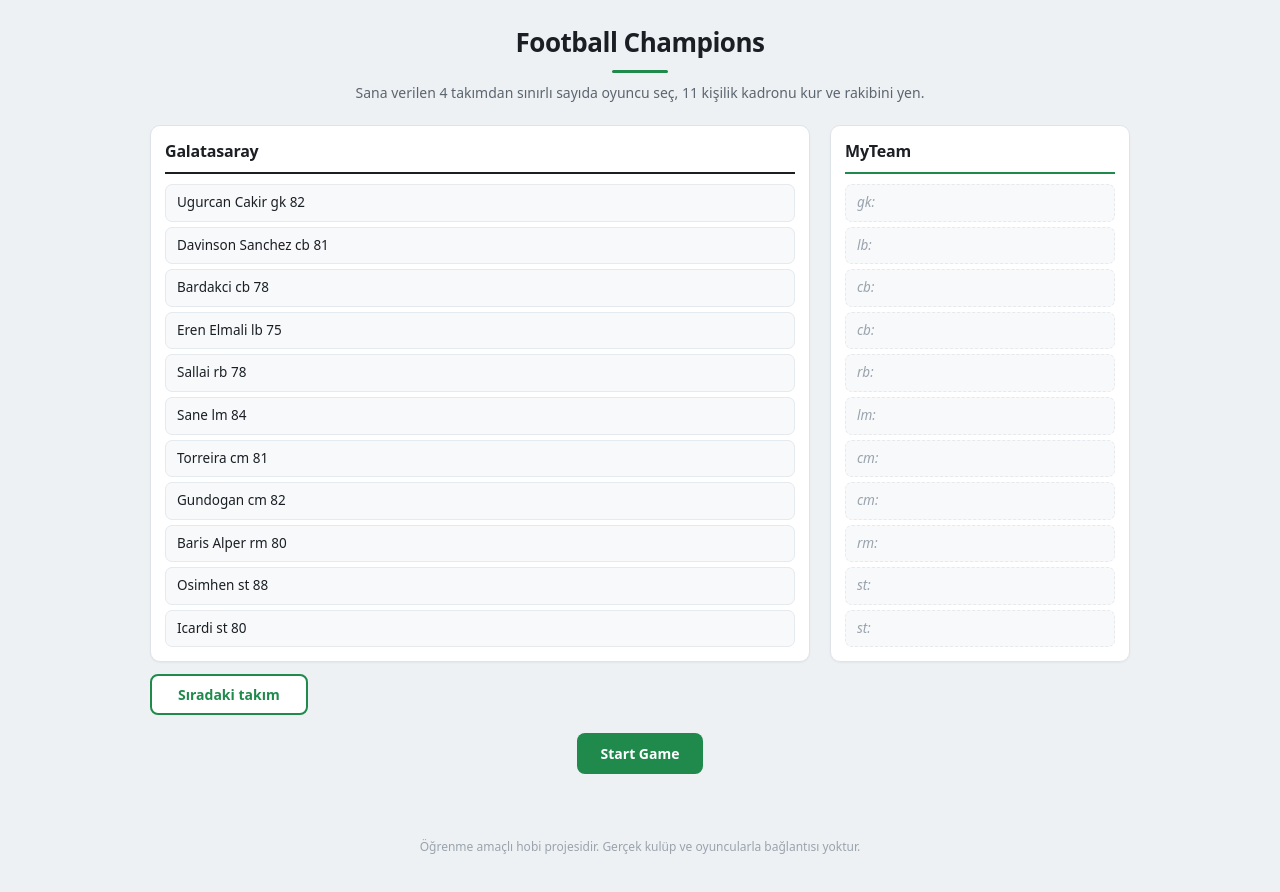
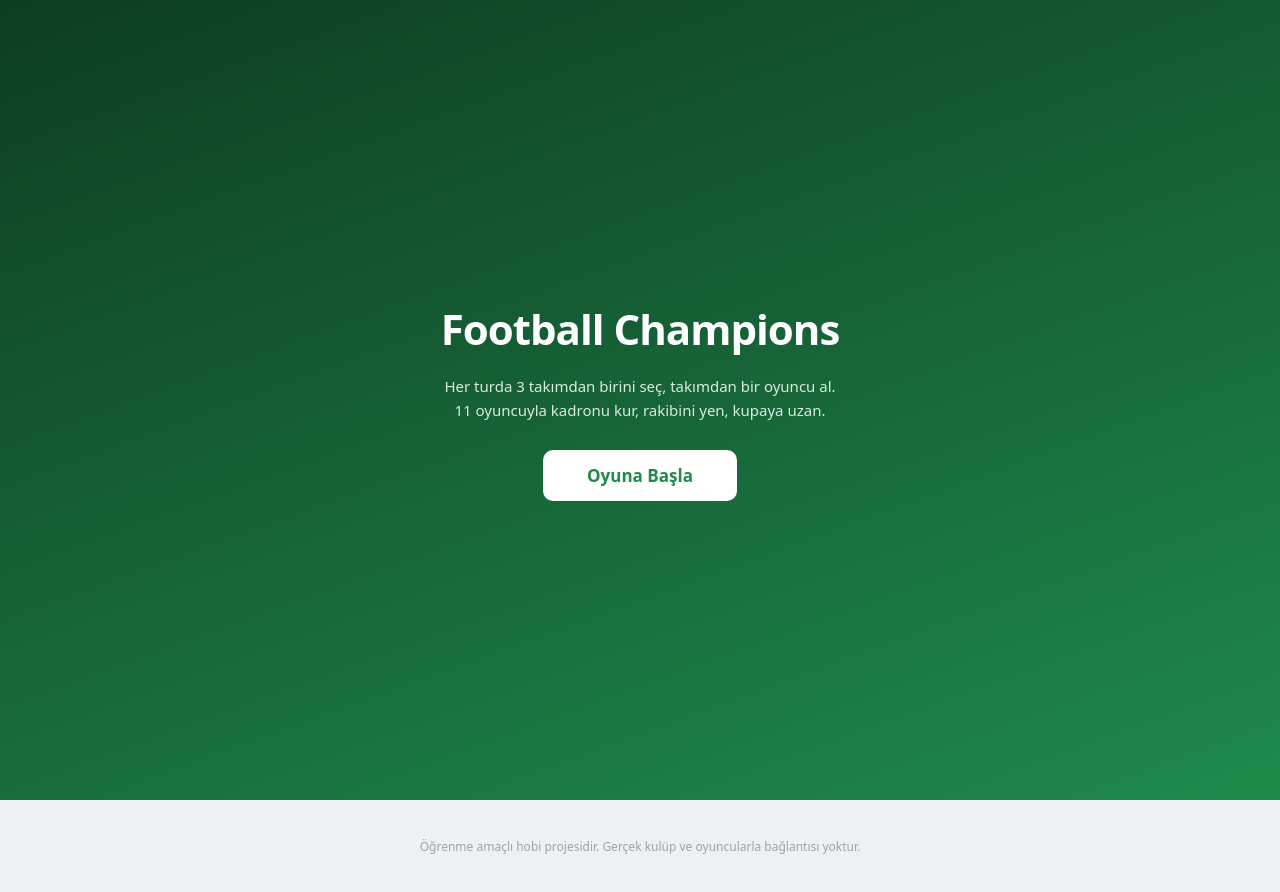
Before and after one commit to alperencbn05/footballchampionsdle, a plain HTML site: page index.html in a window 1280 px wide. Drawn offline with Linux system fonts and the light colour scheme.

Commit message:
Add startscreen

```diff
--- a/index.html
+++ b/index.html
@@ -10,9 +10,19 @@
 
 <body>
 
+    <!-- BASLANGIC EKRANI: JS "hidden" class'i ekleyince kaybolur -->
+    <div id="start-screen">
+        <div class="start-box">
+            <h1>Football Champions</h1>
+            <p class="start-sub">Her turda 3 takımdan birini seç, takımdan bir oyuncu al.<br>
+                11 oyuncuyla kadronu kur, rakibini yen, kupaya uzan.</p>
+            <button id="enter-game">Oyuna Başla</button>
+        </div>
+    </div>
+
     <header class="page-head">
         <h1>Football Champions</h1>
-        <p>Sana verilen 4 takımdan sınırlı sayıda oyuncu seç, 11 kişilik kadronu kur ve rakibini yen.</p>
+        <p>Her turda 3 takımdan birini seç, bir oyuncu al. 11 oyuncuyla kadronu kur.</p>
     </header>
 
     <div id="layout">
--- a/index.js
+++ b/index.js
@@ -18,7 +18,7 @@
 
 let currentTeamIndex = 0;
 let quotas = [3, 3, 3, 2];
-let teams = [team1, team2, team3, team4, team5, team6];
+let teams = allTeams;
 let punishment = 10;
 
 
@@ -332,3 +332,8 @@
 
 }
 )
+
+
+document.getElementById("enter-game").addEventListener("click" , () => {
+    document.getElementById("start-screen").classList.add("hidden")
+})
--- a/style.css
+++ b/style.css
@@ -284,3 +284,59 @@
     background: #1f8a4c;
     color: #ffffff;
 }
+
+
+/* 11. START SCREEN ---------------------------------------- */
+/* Full-page overlay. JS hides it: add class "hidden" on click */
+
+#start-screen {
+    position: fixed;
+    inset: 0;                  /* top/right/bottom/left: 0 */
+    z-index: 10;
+    display: flex;
+    align-items: center;
+    justify-content: center;
+    background: linear-gradient(160deg, #0e3d22 0%, #1f8a4c 100%);
+}
+
+#start-screen.hidden {
+    display: none;
+}
+
+.start-box {
+    text-align: center;
+    color: #ffffff;
+    padding: 24px;
+}
+
+.start-box h1 {
+    margin: 0 0 14px;
+    font-size: 42px;
+    font-weight: 800;
+    letter-spacing: -1px;
+}
+
+.start-sub {
+    margin: 0 0 28px;
+    font-size: 15px;
+    line-height: 1.6;
+    color: #d8ecdF;
+}
+
+#enter-game {
+    padding: 14px 44px;
+    font-family: inherit;
+    font-size: 17px;
+    font-weight: 700;
+    color: #1f8a4c;
+    background: #ffffff;
+    border: none;
+    border-radius: 10px;
+    cursor: pointer;
+    transition: transform 0.12s, box-shadow 0.12s;
+}
+
+#enter-game:hover {
+    transform: translateY(-2px);
+    box-shadow: 0 6px 18px rgba(0, 0, 0, 0.25);
+}
```
